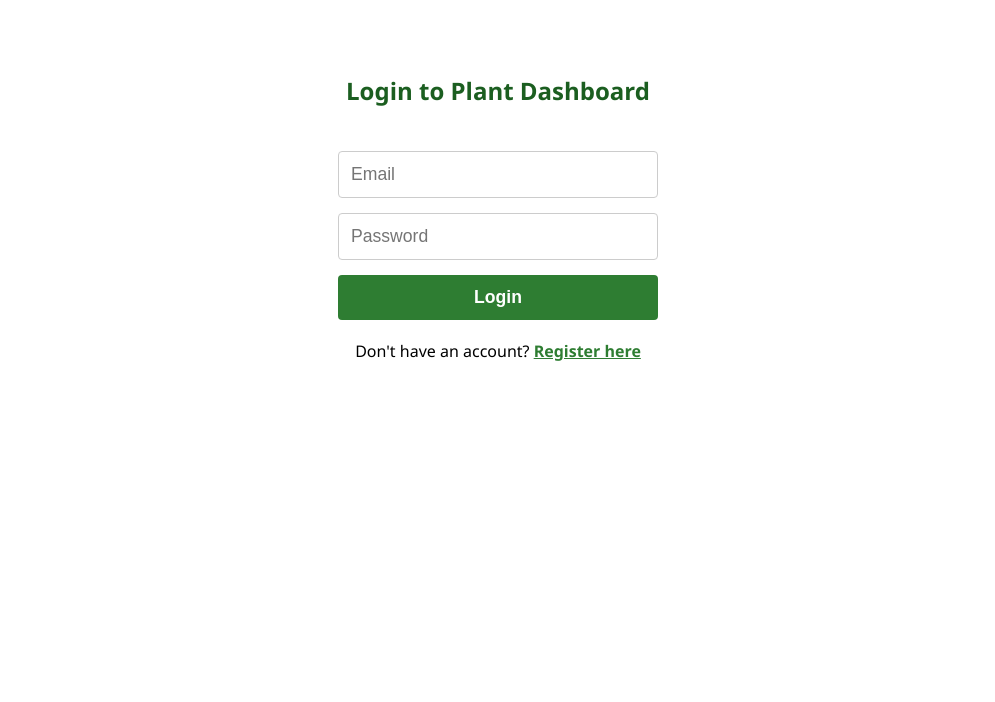
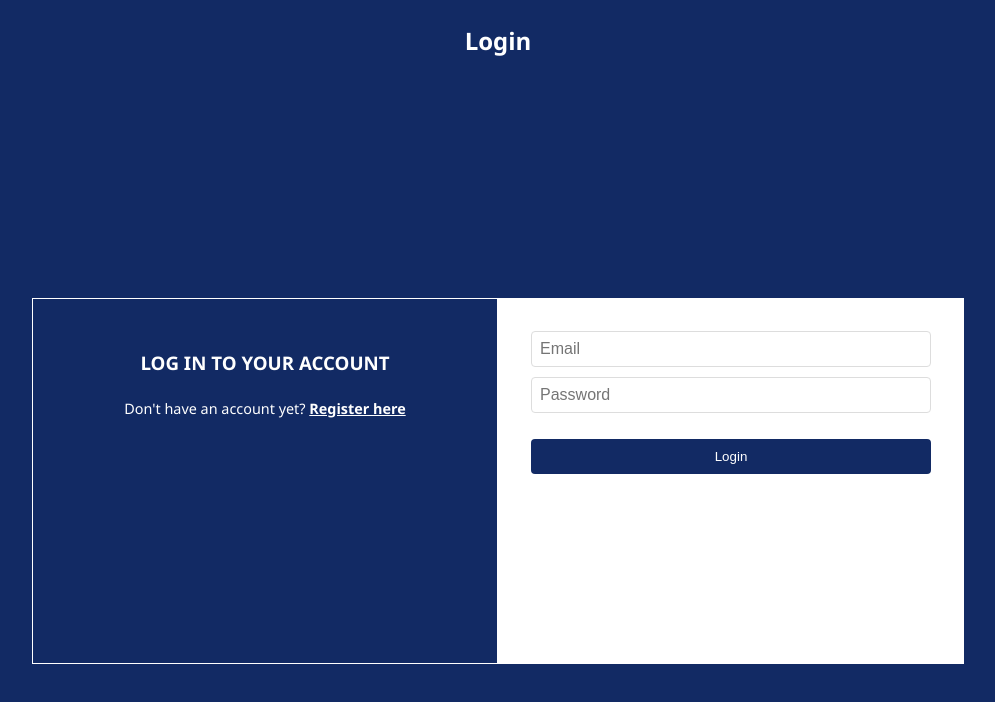
Before and after one commit to eyoung-15/IAT_459_Final_Project, a React (Create React App) app in the folder frontend/: page /login in a window 1280 px wide. Shown: the top 702 px of the page, without its empty margins (142-1137 px from the left). Built offline with nearby package versions, Linux system fonts and the light colour scheme.

Commit message:
Update Login.js visuals

```diff
--- a/frontend/src/Login.js
+++ b/frontend/src/Login.js
@@ -43,77 +43,102 @@ function Login() {
   }
 
   return (
-    <div
-      style={{
-        padding: "50px",
-        display: "flex",
-        flexDirection: "column",
-        alignItems: "center",
-      }}
+    <div>
+      <h2 style={styles.title}>Login</h2>
+      <div className="auth-container" style={styles.container}>
+        {/* LEFT COLUMN */}
+        <div className="card" style={styles.cardLeft}>
+          <h3 style={styles.title}>LOG IN TO YOUR ACCOUNT</h3>
+          <p style={styles.text}>
+            <p style={styles.footerText}>
+              Don't have an account yet?{" "}
+              <Link
+                to="/register"
+                style={{ color: "white", fontWeight: "bold" }}
               >
-      <h2 style={{ color: "#1b5e20", marginBottom: "20px" }}>
-        Login to Plant Dashboard
-      </h2>
-
-      <form
-        onSubmit={handleLogin}
-        style={{
-          display: "flex",
-          flexDirection: "column",
-          width: "100%",
-          maxWidth: "320px",
-          gap: "15px",
-        }}
-      >
+                Register here
+              </Link>
+            </p>
+          </p>
+        </div>
+        {/* RIGHT COLUMN */}
+        <div className="card" style={styles.cardRight}>
+          <form onSubmit={handleLogin} className="form">
             <input
               placeholder="Email"
               value={email}
               onChange={(e) => setEmail(e.target.value)}
-          style={{
-            padding: "12px",
-            fontSize: "1.1rem",
-            borderRadius: "4px",
-            border: "1px solid #ccc",
-          }}
             />
-
             <input
               type="password"
               placeholder="Password"
               value={password}
               onChange={(e) => setPassword(e.target.value)}
-          style={{
-            padding: "12px",
-            fontSize: "1.1rem",
-            borderRadius: "4px",
-            border: "1px solid #ccc",
-          }}
             />
-
-        <button
-          type="submit"
-          style={{
-            padding: "12px",
-            fontSize: "1.1rem",
-            backgroundColor: "#2e7d32",
-            color: "white",
-            border: "none",
-            borderRadius: "4px",
-            cursor: "pointer",
-            fontWeight: "bold",
-          }}
-        >
+            <button type="submit" style={styles.button}>
               Login
             </button>
           </form>
-      <p style={{ marginTop: "20px" }}>
-        Don't have an account?{" "}
-        <Link to="/register" style={{ color: "#2e7d32", fontWeight: "bold" }}>
-          Register here
-        </Link>
-      </p>
+        </div>
+      </div>
     </div>
   );
 }
 
+const styles = {
+  container: {
+    display: "flex",
+    justifyContent: "center",
+    alignItems: "center",
+    minHeight: "100vh",
+    backgroundColor: "#122A64",
+  },
+  cardLeft: {
+    width: "100%",
+    maxWidth: "400px",
+    height: "300px",
+    padding: "2rem",
+    backgroundColor: "#122A64",
+    borderRadius: "0",
+    border: "solid white 1px",
+  },
+  cardRight: {
+    width: "100%",
+    maxWidth: "400px",
+    height: "300px",
+    padding: "2rem",
+    backgroundColor: "white",
+    borderRadius: "0",
+    border: "solid white 1px",
+  },
+  title: {
+    textAlign: "center",
+    color: "white",
+    backgroundColor: "#122A64",
+  },
+  button: {
+    marginTop: "1rem",
+    backgroundColor: "#122A64",
+    color: "white",
+    border: "none",
+    padding: "10px",
+    borderRadius: "4px",
+    cursor: "pointer",
+    width: "100%",
+  },
+  footerText: {
+    marginTop: "1.5rem",
+    textAlign: "center",
+    fontSize: "0.9rem",
+    color: "white",
+  },
+  link: {
+    color: "#122A64",
+    cursor: "pointer",
+    fontWeight: "bold",
+    textDecoration: "underline",
+  },
+  text: { color: "white", textAlign: "center" },
+};
+
 export default Login;
```
Lines whose indentation alone changed are shown as unchanged.
